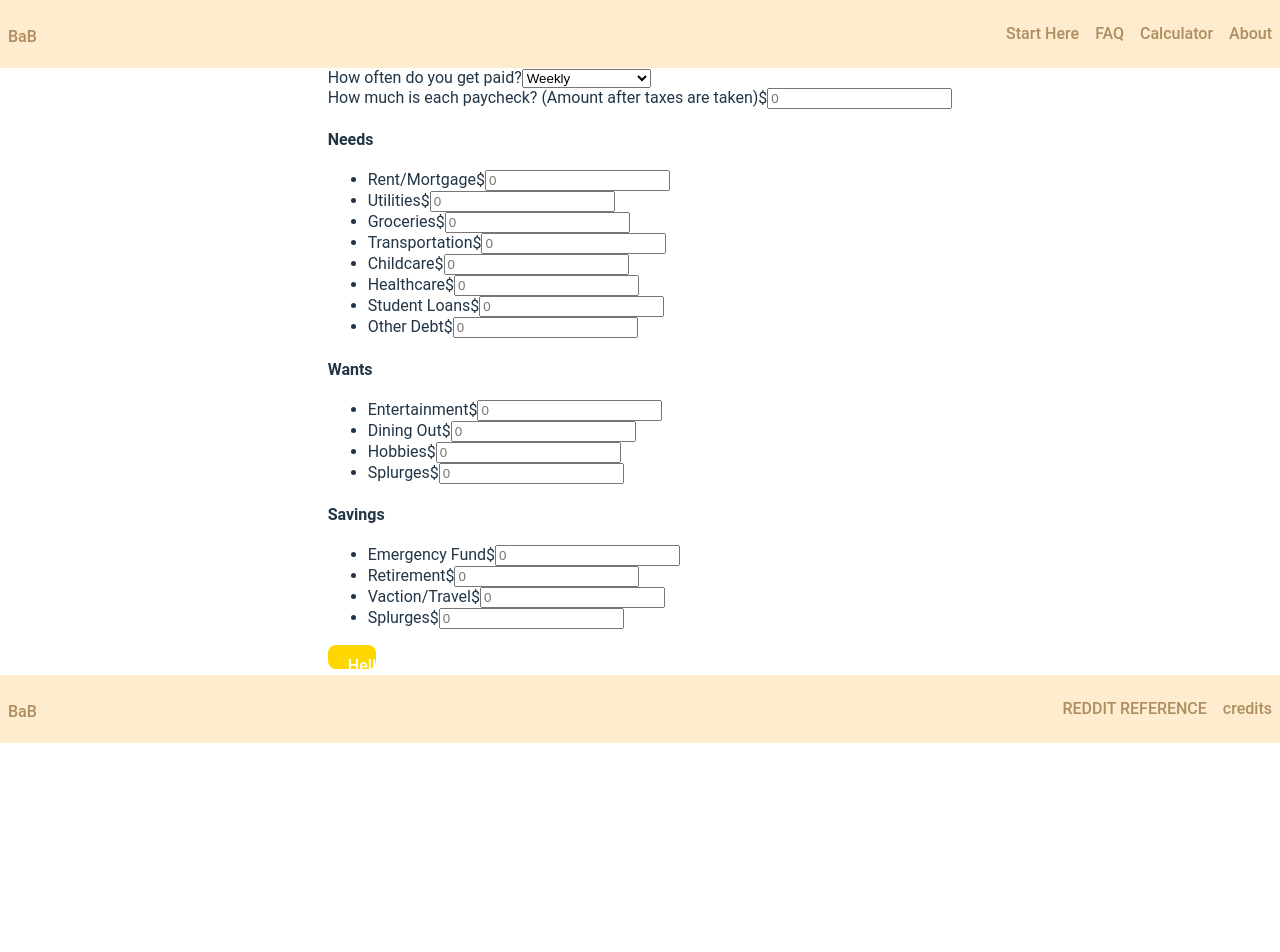
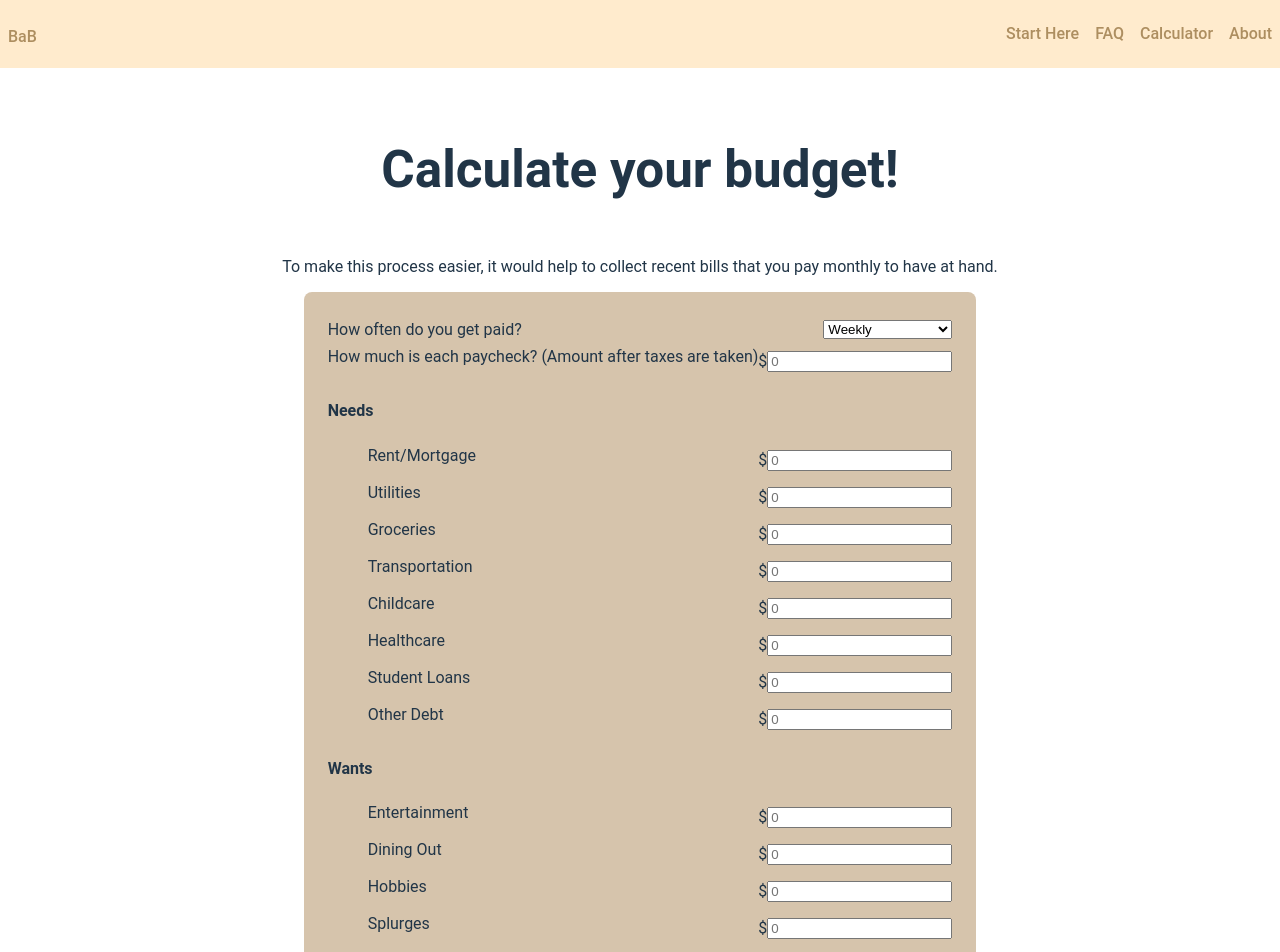
Before and after one commit to doanaminh/build-a-budget, a React (Vite) app in the folder client/: page /budget-calculator in a window 1280 px wide. Shown: the top 952 px of the page. Before the commit the page ends 800 px from the top, so only its background shows below. Built offline with nearby package versions, Linux system fonts and the light colour scheme; a web font is replaced by a local one.

Commit message:
visual changes to form on budget calculator

```diff
--- a/client/src/App.css
+++ b/client/src/App.css
@@ -243,7 +243,21 @@ main p {
 || BUDGET CALCULATOR ==================================
 */
 .BudgetCalculator {
+  padding: 2rem 0;
   display: flex;
   flex-direction: column;
   align-items: center;
 }
+.BudgetCalculator form {
+  background-color: #d6c4ac;
+  padding: 1.5rem;
+  border-radius: .5rem;
+}
+.BudgetCalculator ul {
+  list-style: none;
+}
+.BudgetCalculator div, .BudgetCalculator li{
+  display: flex;
+  justify-content: space-between;
+  padding: 0.25rem 0;
+}
--- a/client/src/pages/BudgetCalculator.tsx
+++ b/client/src/pages/BudgetCalculator.tsx
@@ -4,6 +4,9 @@ export default function() {
     return (
         <>
             <section className='BudgetCalculator'>
+                {/*  */}
+                <h1>Calculate your budget!</h1>
+                <p>To make this process easier, it would help to collect recent bills that you pay monthly to have at hand.</p>
                 {/* FORM THAT WILL SUBMIT WITH ALL THE NUMBERS FOR A BUDGET */}
                 <form action="">
                     {/* INCOME */}
@@ -18,7 +21,10 @@ export default function() {
                         </div>
                         <div>
                             <label htmlFor="">How much is each paycheck? (Amount after taxes are taken)</label>
-                            $<input type="number" placeholder="0" min='0' />
+                            <div>
+                                <span>$</span>
+                                <input type="number" placeholder="0" min='0' />
+                            </div>
                         </div>
                     </section>
 
@@ -30,35 +36,59 @@ export default function() {
                             <ul>
                                 <li>
                                     <label htmlFor="">Rent/Mortgage</label>
-                                    $<input type="number" placeholder="0" min='0' />
+                                    <div>
+                                        <span>$</span>
+                                        <input type="number" placeholder="0" min='0' />
+                                    </div>
                                 </li>
                                 <li>
                                     <label htmlFor="">Utilities</label>
-                                    $<input type="number" placeholder="0" min='0' />
+                                    <div>
+                                        <span>$</span>
+                                        <input type="number" placeholder="0" min='0' />
+                                    </div>
                                 </li>
                                 <li>
                                     <label htmlFor="">Groceries</label>
-                                    $<input type="number" placeholder="0" min='0' />
+                                    <div>
+                                        <span>$</span>
+                                        <input type="number" placeholder="0" min='0' />
+                                    </div>
                                 </li>
                                 <li>
                                     <label htmlFor="">Transportation</label>
-                                    $<input type="number" placeholder="0" min='0' />
+                                    <div>
+                                        <span>$</span>
+                                        <input type="number" placeholder="0" min='0' />
+                                    </div>
                                 </li>
                                 <li>
                                     <label htmlFor="">Childcare</label>
-                                    $<input type="number" placeholder="0" min='0' />
+                                    <div>
+                                        <span>$</span>
+                                        <input type="number" placeholder="0" min='0' />
+                                    </div>
                                 </li>
                                 <li>
                                     <label htmlFor="">Healthcare</label>
-                                    $<input type="number" placeholder="0" min='0' />
+                                    <div>
+                                        <span>$</span>
+                                        <input type="number" placeholder="0" min='0' />
+                                    </div>
                                 </li>
                                 <li>
                                     <label htmlFor="">Student Loans</label>
-                                    $<input type="number" placeholder="0" min='0' />
+                                    <div>
+                                        <span>$</span>
+                                        <input type="number" placeholder="0" min='0' />
+                                    </div>
                                 </li>
                                 <li>
                                     <label htmlFor="">Other Debt</label>
-                                    $<input type="number" placeholder="0" min='0' />
+                                    <div>
+                                        <span>$</span>
+                                        <input type="number" placeholder="0" min='0' />
+                                    </div>
                                 </li>
                             </ul>
                         </article>
@@ -69,19 +99,31 @@ export default function() {
                             <ul>
                                 <li>
                                     <label htmlFor="">Entertainment</label>
-                                    $<input type="number" placeholder="0" min='0' />
+                                    <div>
+                                        <span>$</span>
+                                        <input type="number" placeholder="0" min='0' />
+                                    </div>
                                 </li>
                                 <li>
                                     <label htmlFor="">Dining Out</label>
-                                    $<input type="number" placeholder="0" min='0' />
+                                    <div>
+                                        <span>$</span>
+                                        <input type="number" placeholder="0" min='0' />
+                                    </div>
                                 </li>
                                 <li>
                                     <label htmlFor="">Hobbies</label>
-                                    $<input type="number" placeholder="0" min='0' />
+                                    <div>
+                                        <span>$</span>
+                                        <input type="number" placeholder="0" min='0' />
+                                    </div>
                                 </li>
                                 <li>
                                     <label htmlFor="">Splurges</label>
-                                    $<input type="number" placeholder="0" min='0' />
+                                    <div>
+                                        <span>$</span>
+                                        <input type="number" placeholder="0" min='0' />
+                                    </div>
                                 </li>
                             </ul>
                         </article>
@@ -92,31 +134,43 @@ export default function() {
                             <ul>
                                 <li>
                                     <label htmlFor="">Emergency Fund</label>
-                                    $<input type="number" placeholder="0" min='0' />
+                                    <div>
+                                        <span>$</span>
+                                        <input type="number" placeholder="0" min='0' />
+                                    </div>
                                 </li>
                                 <li>
                                     <label htmlFor="">Retirement</label>
-                                    $<input type="number" placeholder="0" min='0' />
+                                    <div>
+                                        <span>$</span>
+                                        <input type="number" placeholder="0" min='0' />
+                                    </div>
                                 </li>
                                 <li>
                                     <label htmlFor="">Vaction/Travel</label>
-                                    $<input type="number" placeholder="0" min='0' />
+                                    <div>
+                                        <span>$</span>
+                                        <input type="number" placeholder="0" min='0' />
+                                    </div>
                                 </li>
                                 <li>
                                     <label htmlFor="">Splurges</label>
-                                    $<input type="number" placeholder="0" min='0' />
+                                    <div>
+                                        <span>$</span>
+                                        <input type="number" placeholder="0" min='0' />
+                                    </div>
                                 </li>
                             </ul>
                         </article>
                     </section>
                     <Button
-                        backgroundColor="gold"
+                        backgroundColor="#43718b"
                         color="white"
                         fontSize="1rem"
-                        height="1.5rem"
-                        width="3rem"
+                        height="3rem"
+                        width="10rem"
                         onClick={() => console.log('click')}
-                    >Hello</Button>
+                    >Calculate</Button>
                 </form>
             </section>
         </>
```
